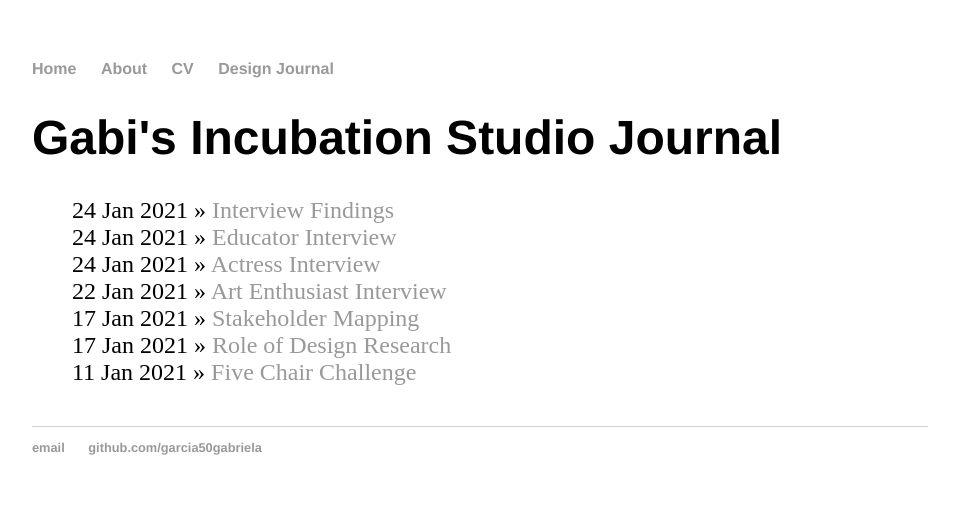
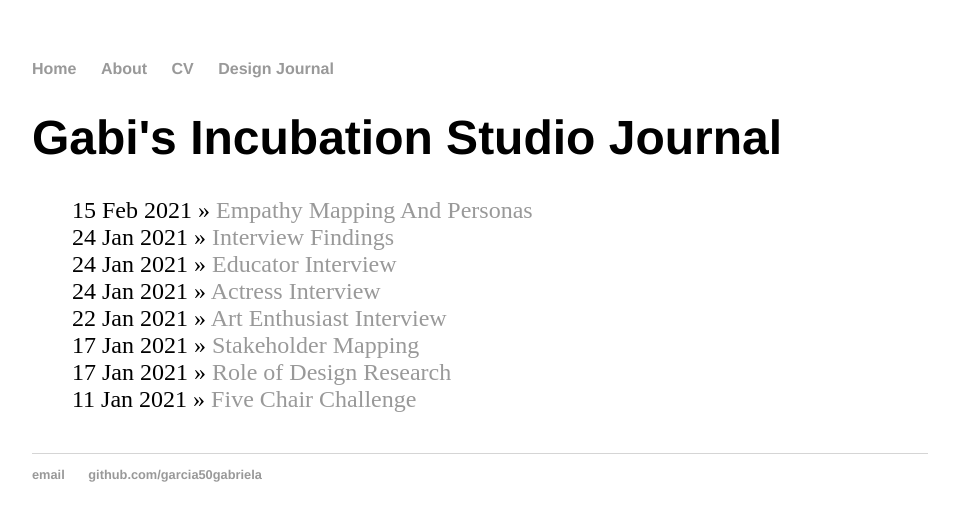
Before and after one commit to garcia50gabriela/garcia50gabriela.github.io, a Jekyll site: the page built from incubationStudio/index.html, in a window 1280 px wide. Shown: the top 521 px of the page, without its empty margins (160-1119 px from the left). Built offline with Jekyll 4.4.1, drawn with Linux system fonts in a browser that asks for light colours.

Commit message:
Update 2021-02-15-Empathy-Mapping-And-Personas.md

```diff
--- a/_posts/2021-02-15-Empathy-Mapping-And-Personas.md
+++ b/_posts/2021-02-15-Empathy-Mapping-And-Personas.md
@@ -1,3 +1,10 @@
+---
+layout: post
+title: "Empathy Mapping And Personas"
+date: 2021-02-15
+tag: studio
+---
+
 # Users
 When thinking about the game I want to create I want it to have 3 main features: engaging gameplay, a personal collection, and an educational aspect. I think these different main features will attract different kinds of users. Hopefully if the game is good enough some players will play it just because it's fun the community that builds around it. I think another type of person would be the type of person who just likes to collect things or personalize things, such as the type of person that likes to play sims or scrapbook. The third and possibly most important would be the parent or educator who wants to teach their kids about art, if the game design is good then I believe it could become a respected tool among trachers and parents.
 
```
